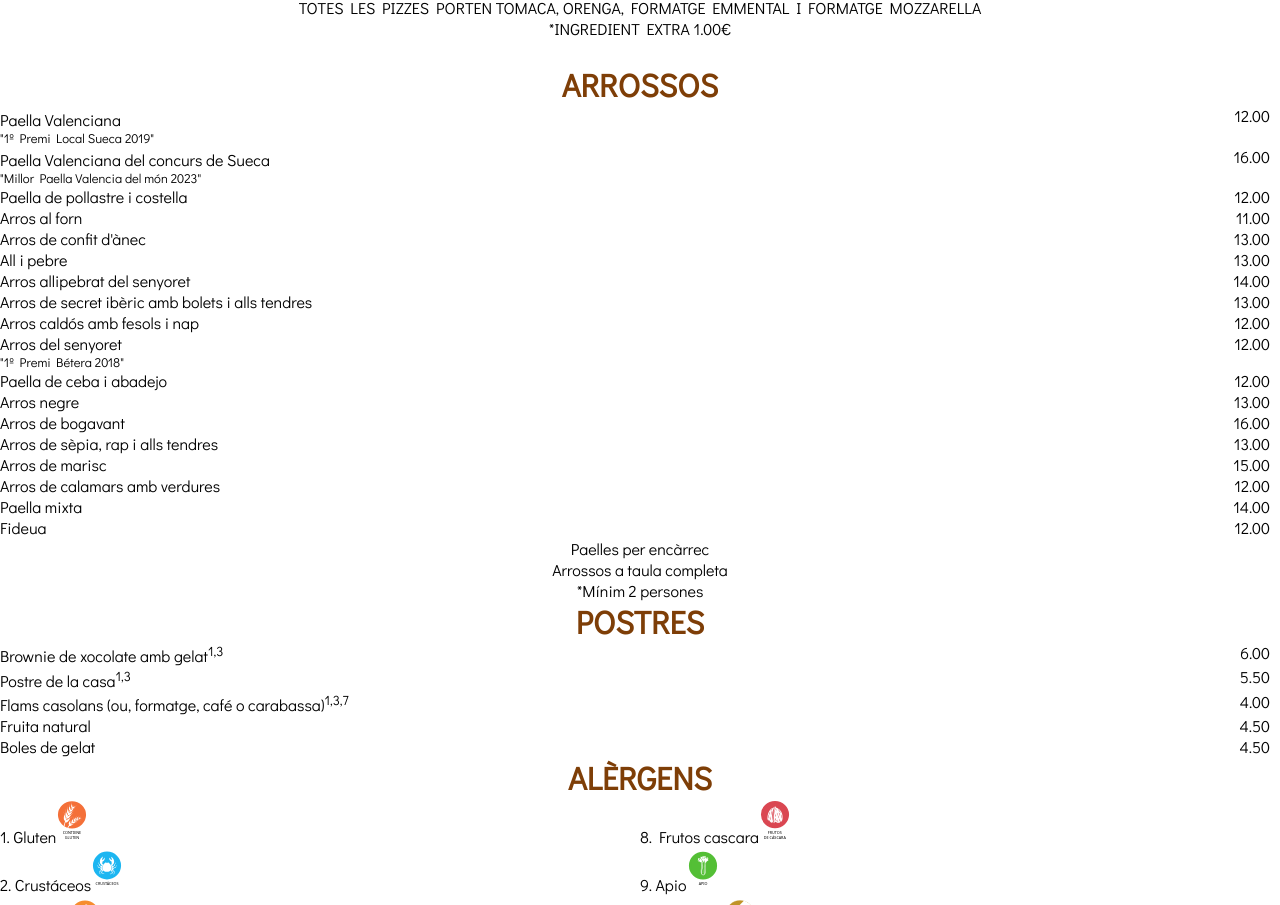
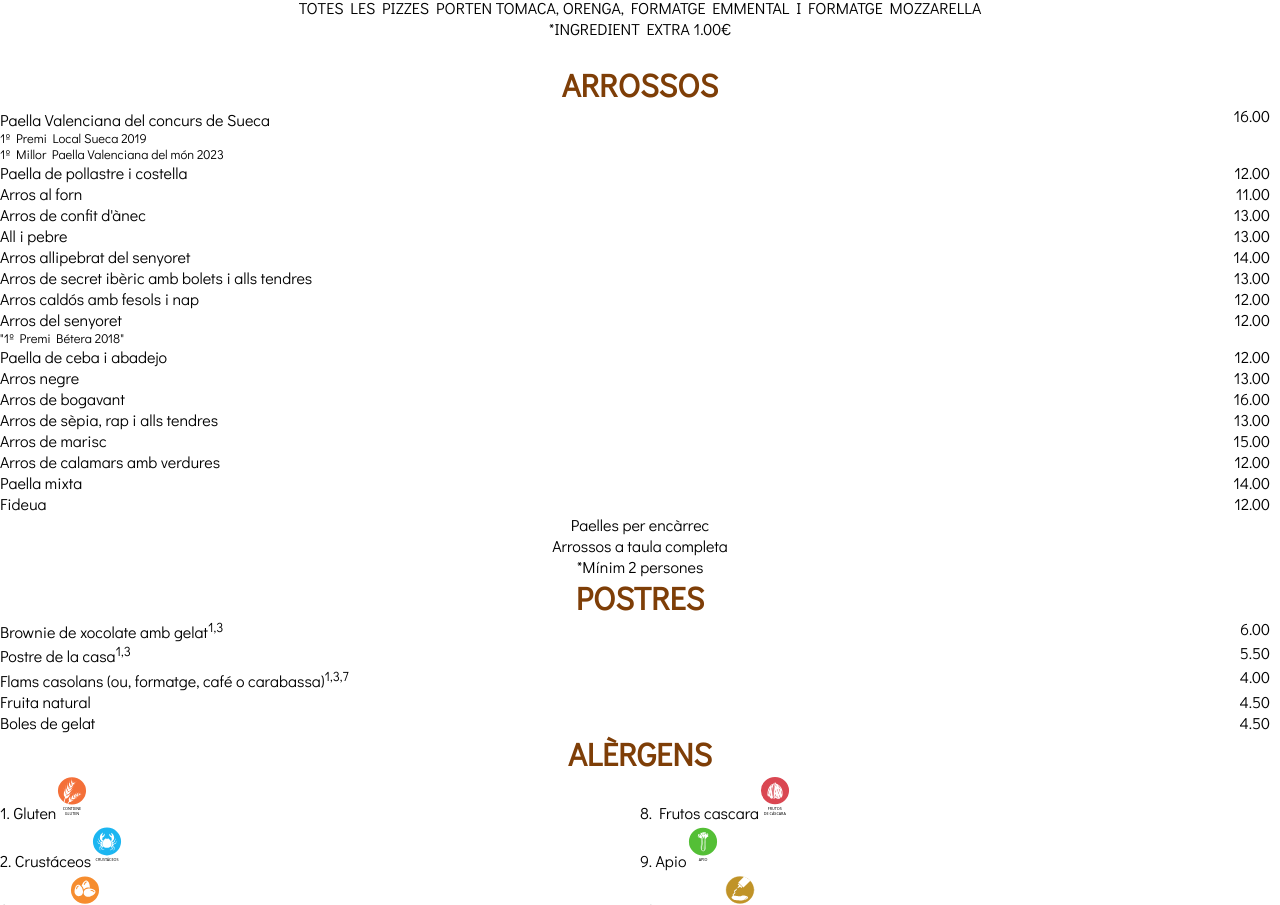
Before and after one commit to ensabar/Sequial20, a plain HTML site: page CARTA.html in a window 1280 px wide. Shown: the part 2584-3489 px from the top of the page. Drawn offline with Linux system fonts and the light colour scheme.

```diff
--- a/CARTA.html
+++ b/CARTA.html
@@ -399,15 +399,11 @@
 
 <h1>ARROSSOS</h1>
 <p>
-  <span class="descripcion">Paella Valenciana<sup></sup></span>
-  <span class="precio">12.00</span>
-</p>
-<p class="detalls_ingredients">"1º Premi Local Sueca 2019"</p>
-<p>
   <span class="descripcion">Paella Valenciana del concurs de Sueca<sup></sup></span>
   <span class="precio">16.00</span>
 </p>
-<p class="detalls_ingredients">"Millor Paella Valencia del món 2023"</p>
+<p class="detalls_ingredients">1º Premi Local Sueca 2019</p>
+<p class="detalls_ingredients">1º Millor Paella Valenciana del món 2023</p>
 <p>
   <span class="descripcion">Paella de pollastre i costella</span>
   <span class="precio">12.00</span>
```
Also changed, not shown: img/premi_concurs.jpg (added).
